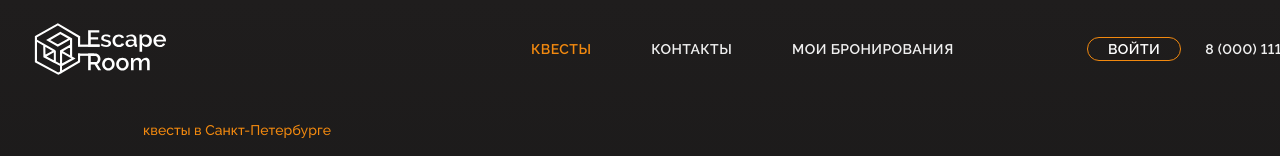
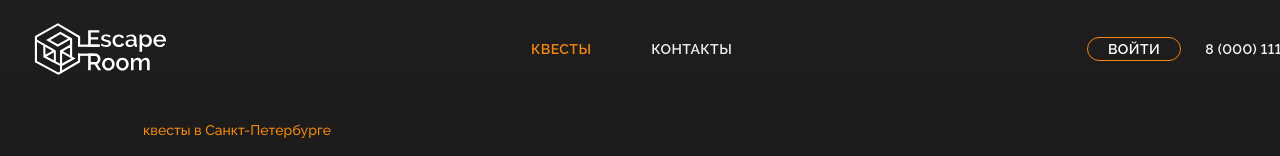
Before and after one commit to Dmitry1964/escapeRoom, a React (Vite) app: page / in a window 1280 px wide. Shown: the top 156 px of the page. Built offline with nearby package versions, Linux system fonts and the light colour scheme; no server answers.

Commit message:
Добавил визуализацию пункта меню Мои бронирования в зависимости от авторизации

```diff
--- a/src/components/header/header.tsx
+++ b/src/components/header/header.tsx
@@ -4,6 +4,7 @@ import { userLogoutAction } from '../../store/api-actions';
 import Logo from '../logo/logo';
 import NavigationHeader from '../nav-header/nav-header';
 import { Link } from 'react-router-dom';
+import { menuItem } from '../../constants/const';
 
 const Header = (): JSX.Element => {
   const authStatus = useAppSelector((state) => state.authorizationStatus);
@@ -15,7 +16,7 @@ const Header = (): JSX.Element => {
     <header className="header">
       <div className="container container--size-l">
         <Logo />
-        <NavigationHeader />
+        <NavigationHeader menuItem = {menuItem} authStatus = {authStatus} />
         <div className="header__side-nav">
           {authStatus === AuthStatus.Auth ? (
             <Link
--- a/src/components/nav-header/nav-header.tsx
+++ b/src/components/nav-header/nav-header.tsx
@@ -1,8 +1,13 @@
 import cn from 'classnames';
 import { Link } from 'react-router-dom';
-import { navigationList } from '../../constants/const';
+import { AuthStatus, navigationList } from '../../constants/const';
 
-const NavigationHeader = (): JSX.Element => {
+type NavHeaderProps = {
+  menuItem?: string;
+  authStatus?: string;
+}
+
+const NavigationHeader = ({menuItem, authStatus} : NavHeaderProps): JSX.Element => {
   const a = 2;
   return (
     <nav className="main-nav header__main-nav">
@@ -10,7 +15,7 @@ const NavigationHeader = (): JSX.Element => {
         {navigationList.map((item) => (
           <li className="main-nav__item" key={item.title}>
             <Link
-              className={cn('link', { 'active': item.isActive })}
+              className={cn('link', { 'active': item.isActive, 'visually-hidden': menuItem === item.title && authStatus === AuthStatus.NoAuth })}
               to={item.url}
             >
               {item.title}
--- a/src/constants/const.ts
+++ b/src/constants/const.ts
@@ -73,6 +73,8 @@ export const navigationList: NavigationListType[] = [
   },
 ];
 
+export const menuItem = 'мои бронирования';
+
 export const mainNavigationQuests : NavigationGenresListType[] = [
   {
     name: 'Все квесты',
--- a/src/pages/page-main/page-main.tsx
+++ b/src/pages/page-main/page-main.tsx
@@ -24,7 +24,7 @@ const PageMain = () : JSX.Element => {
 
   return (
     <div className = 'wrapper'>
-      <Header />
+      <Header/>
       {loadStatus === RequesrStatus.Pending && <Loader/>}
       <main className="page-content">
         <div className="container">
```
